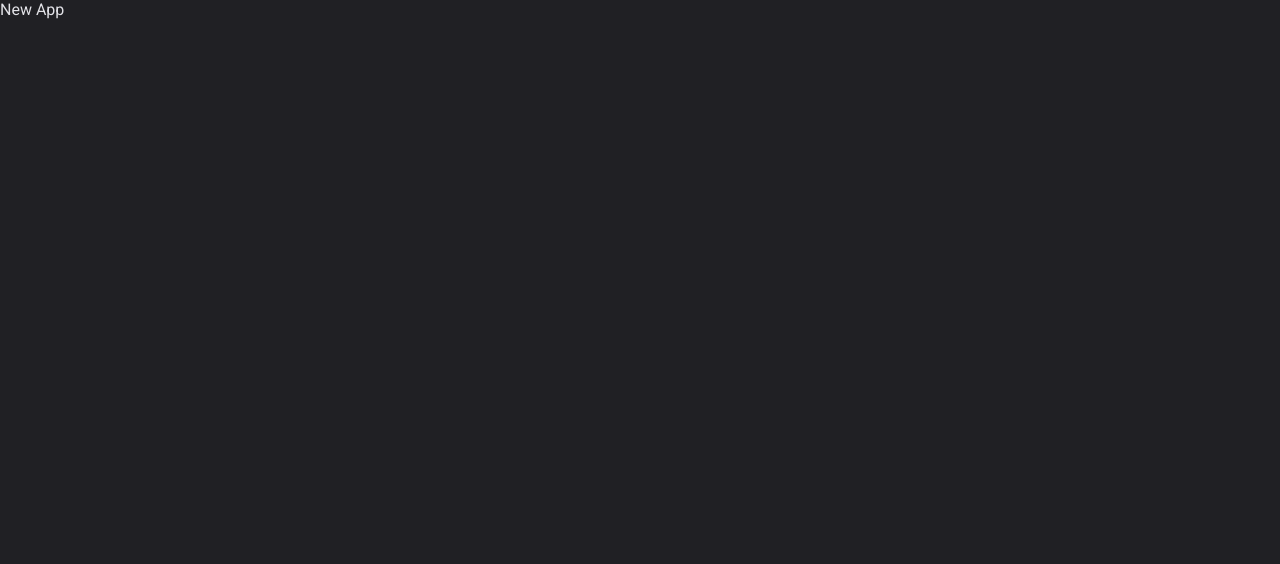
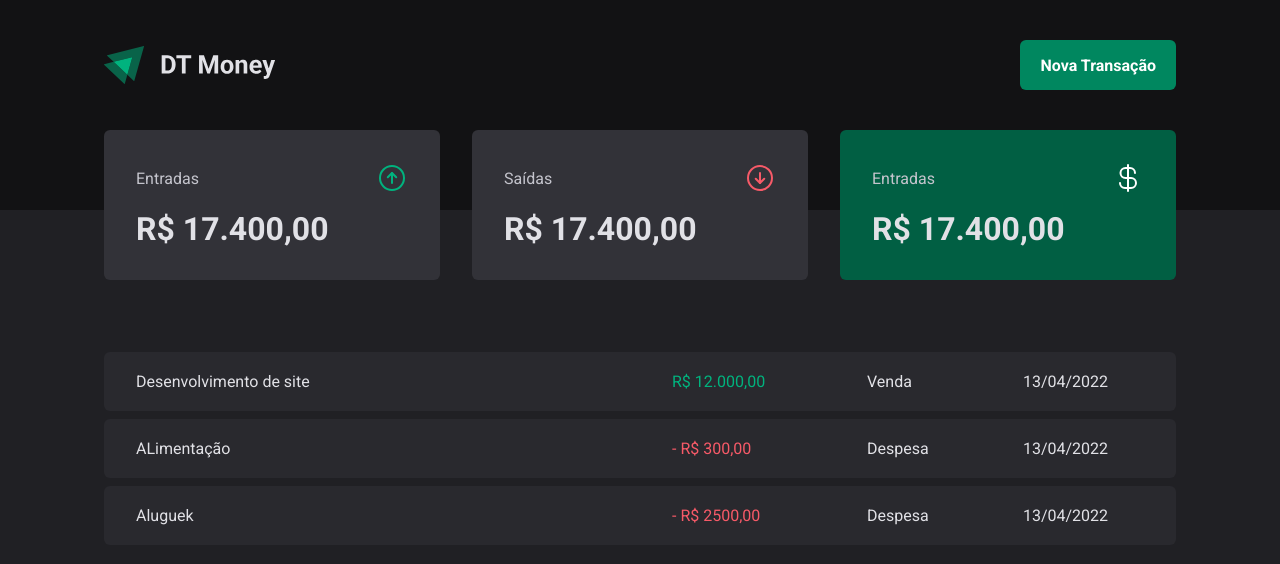
Before and after one commit to EsdrasCFF/dt-money, a React (Vite) app: page / in a window 1280 px wide. Shown: the top 564 px of the page. Built offline with nearby package versions, Linux system fonts and the light colour scheme.

Commit message:
Style: Create components: Header and Summary

```diff
--- a/package.json
+++ b/package.json
@@ -10,6 +10,7 @@
     "preview": "vite preview"
   },
   "dependencies": {
+    "phosphor-react": "^1.4.1",
     "react": "^18.2.0",
     "react-dom": "^18.2.0",
     "styled-components": "^6.1.0"
--- a/src/@types/styled.d.ts
+++ b/src/@types/styled.d.ts
@@ -1,5 +1,5 @@
 import 'styled-components';
-import { defaultTheme } from '../styles/themes/default'
+import { defaultTheme } from '../styles/theme/default';
 
 type ThemeType = typeof defaultTheme;
 
--- a/src/App.tsx
+++ b/src/App.tsx
@@ -1,13 +1,14 @@
 import { ThemeProvider } from "styled-components"
 import { defaultTheme } from "./styles/theme/default"
 import { GlobalStyle } from "./styles/global"
+import { Transactions } from "./pages/Transactions"
 
 export function App() {
 
   return (
     <ThemeProvider theme={defaultTheme}>
       <GlobalStyle/>
-      <> New App </>
+      <Transactions/>
     </ThemeProvider>
   )
 }
--- /dev/null
+++ b/src/components/Header/index.tsx
@@ -0,0 +1,15 @@
+import { HeaderContainer, HeaderContent, NewTransactionButton } from "./styles";
+import logoImg from "../../assets/logo.svg";
+
+export function Header() {
+  return (
+    <HeaderContainer>
+      <HeaderContent>
+        <img src={logoImg} alt="" />
+
+        <NewTransactionButton>Nova Transação</NewTransactionButton>
+      </HeaderContent>
+
+    </HeaderContainer>
+  )
+}
--- /dev/null
+++ b/src/components/Header/styles.ts
@@ -0,0 +1,33 @@
+import styled from "styled-components";
+
+export const HeaderContainer = styled.header`
+  background: ${({theme}) => theme.COLORS.GRAY_900};
+  padding: 2.5rem 0 7.5rem;
+`;
+
+export const HeaderContent = styled.div`
+  width: 100%;
+  max-width: 1120px;
+  margin: 0 auto;
+  padding: 0 1.5rem;
+
+  display: flex;
+  justify-content: space-between;
+  align-items: center;
+`;
+
+export const NewTransactionButton = styled.button`
+  height: 50px;
+  border: 0;
+  background: ${({theme}) => theme.COLORS.GREEN_500};
+  color: ${({theme}) => theme.COLORS.WHITE};
+  font-weight: bold;
+  padding: 0 1.25rem;
+  border-radius: 6px;
+  cursor: pointer;
+
+  &:hover{
+    background: ${({theme}) => theme.COLORS.GREEN_700};
+    transition: background-color 0.2s
+  }
+`;
--- /dev/null
+++ b/src/components/Summary/index.tsx
@@ -0,0 +1,35 @@
+import { ArrowCircleDown, ArrowCircleUp, CurrencyDollar } from "phosphor-react";
+import { SummaryCard, SummaryContainer } from "./styles";
+
+export function Summary() {
+  return (
+    <SummaryContainer>
+      <SummaryCard>
+        <header>
+          <span>Entradas</span>
+          <ArrowCircleUp size={32} color="#00b37e" />
+        </header>
+
+        <strong>R$ 17.400,00</strong>
+      </SummaryCard>
+
+      <SummaryCard>
+        <header>
+          <span>Saídas</span>
+          <ArrowCircleDown size={32} color="#f75a68" />
+        </header>
+
+        <strong>R$ 17.400,00</strong>
+      </SummaryCard>
+
+      <SummaryCard variant="green" >
+        <header>
+          <span>Entradas</span>
+          <CurrencyDollar size={32} color="#fff" />
+        </header>
+
+        <strong>R$ 17.400,00</strong>
+      </SummaryCard>
+    </SummaryContainer>
+  )
+}
--- /dev/null
+++ b/src/components/Summary/styles.ts
@@ -0,0 +1,42 @@
+import styled, { css } from "styled-components";
+
+export const SummaryContainer = styled.section`
+  width: 100%;
+  max-width: 1120px;
+  margin: 0 auto;
+  padding: 0 1.5rem;
+
+  display: grid;
+  grid-template-columns: repeat(3, 1fr);
+  gap: 2rem;
+
+  margin-top: -5rem;
+`;
+
+interface ISummaryCardProps {
+  variant?: "green";
+}
+
+export const SummaryCard = styled.div<ISummaryCardProps>`
+  background: ${({theme}) => theme.COLORS.GRAY_600};
+  border-radius: 6px;
+  padding: 2rem;
+
+  header {
+    display: flex;
+    align-items: center;
+    justify-content: space-between;
+    color: ${({theme}) => theme.COLORS.GRAY_300};
+  }
+
+  strong {
+    display: block;
+    margin-top: 1rem;
+    font-size: 2rem;
+  }
+
+  ${props => props.variant === "green" && css`
+    background: ${props.theme.COLORS.GREEN_700}
+  `}
+
+`;
--- /dev/null
+++ b/src/pages/Transactions/index.tsx
@@ -0,0 +1,53 @@
+import { Header } from "../../components/Header";
+import { Summary } from "../../components/Summary";
+import { PriceHighLight, TransactionsContainer, TransactionsTable } from "./styles";
+
+export function Transactions () {
+  return(
+    <div>
+      <Header/>
+      <Summary/>
+
+
+      <TransactionsContainer>
+        <TransactionsTable>
+          <tbody>
+            <tr>
+              <td width="50%" >Desenvolvimento de site</td>
+              <td>
+                <PriceHighLight variant="income" >
+                  R$ 12.000,00
+                </PriceHighLight>
+              </td>
+              <td>Venda</td>
+              <td>13/04/2022</td>
+            </tr>
+
+            <tr>
+              <td width="50%" >ALimentação</td>
+              <td>
+                <PriceHighLight variant="outcome" >
+                  - R$ 300,00
+                </PriceHighLight>
+              </td>
+              <td>Despesa</td>
+              <td>13/04/2022</td>
+            </tr>
+
+            <tr>
+              <td width="50%" >Aluguek</td>
+              <td>
+                <PriceHighLight variant="outcome" >
+                  - R$ 2500,00
+                </PriceHighLight>
+              </td>
+              <td>Despesa</td>
+              <td>13/04/2022</td>
+            </tr>
+          </tbody>
+        </TransactionsTable>
+
+      </TransactionsContainer>
+    </div>
+  )
+}
--- /dev/null
+++ b/src/pages/Transactions/styles.ts
@@ -0,0 +1,38 @@
+import styled from "styled-components";
+
+
+export const TransactionsContainer = styled.main`
+  width: 100%;
+  max-width: 1120px;
+  margin: 4rem auto 0;
+  padding: 0 1.5rem;
+`;
+
+export const TransactionsTable = styled.table`
+  width: 100%;
+  border-collapse: separate;
+  border-spacing: 0 0.5rem;
+
+  td {
+    padding: 1.25rem 2rem;
+    background: ${({theme}) => theme.COLORS.GRAY_700};
+
+    &:first-child {
+      border-top-left-radius: 6px;
+      border-bottom-left-radius: 6px;
+    }
+
+    &:last-child {
+      border-top-right-radius: 6px;
+      border-bottom-right-radius: 6px;
+    }
+  }
+`;
+
+interface IPriceHighLightProps {
+  variant: 'income' | 'outcome';
+}
+
+export const PriceHighLight = styled.span<IPriceHighLightProps>`
+  color: ${(props) => props.variant === "income" ? props.theme.COLORS.GREEN_300 : props.theme.COLORS.RED_300};
+`;
```
Also changed, not shown: src/assets/logo.svg, 1 other file (tests, documents, lock files or other folders).
